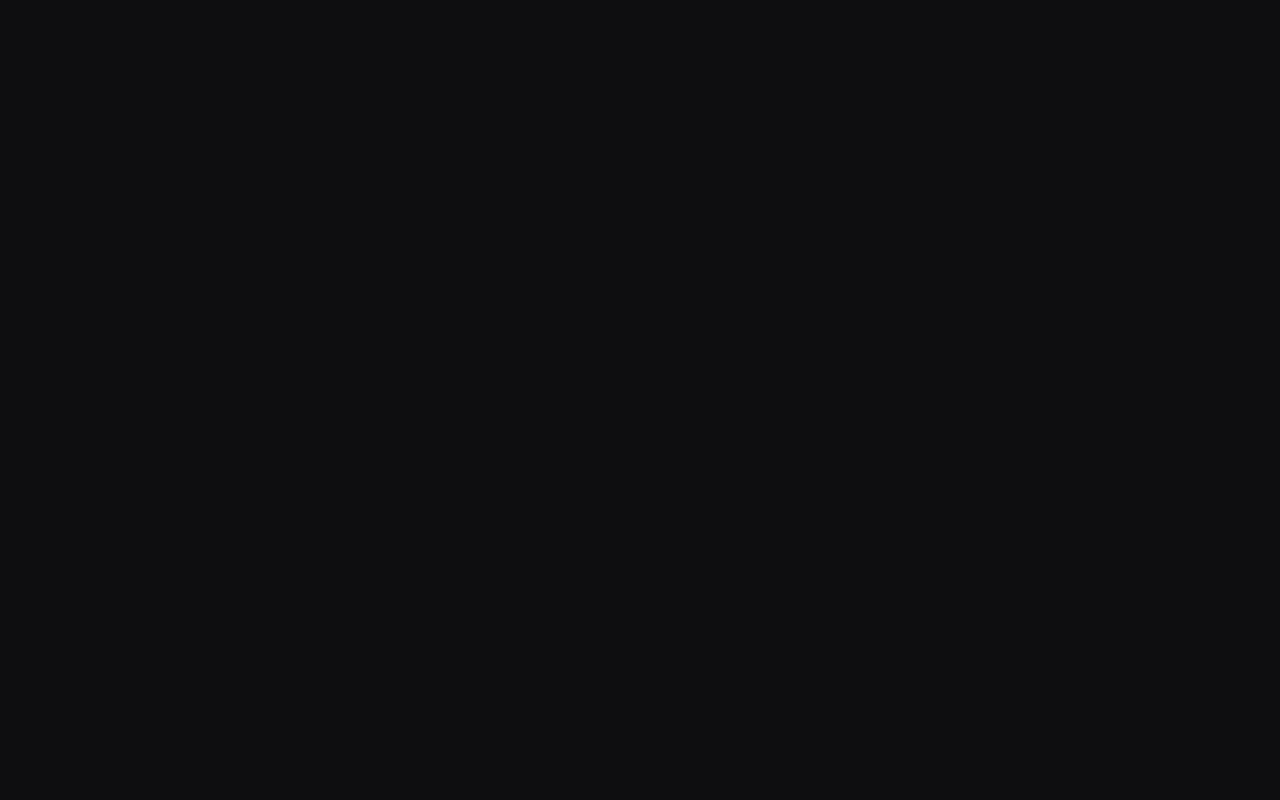
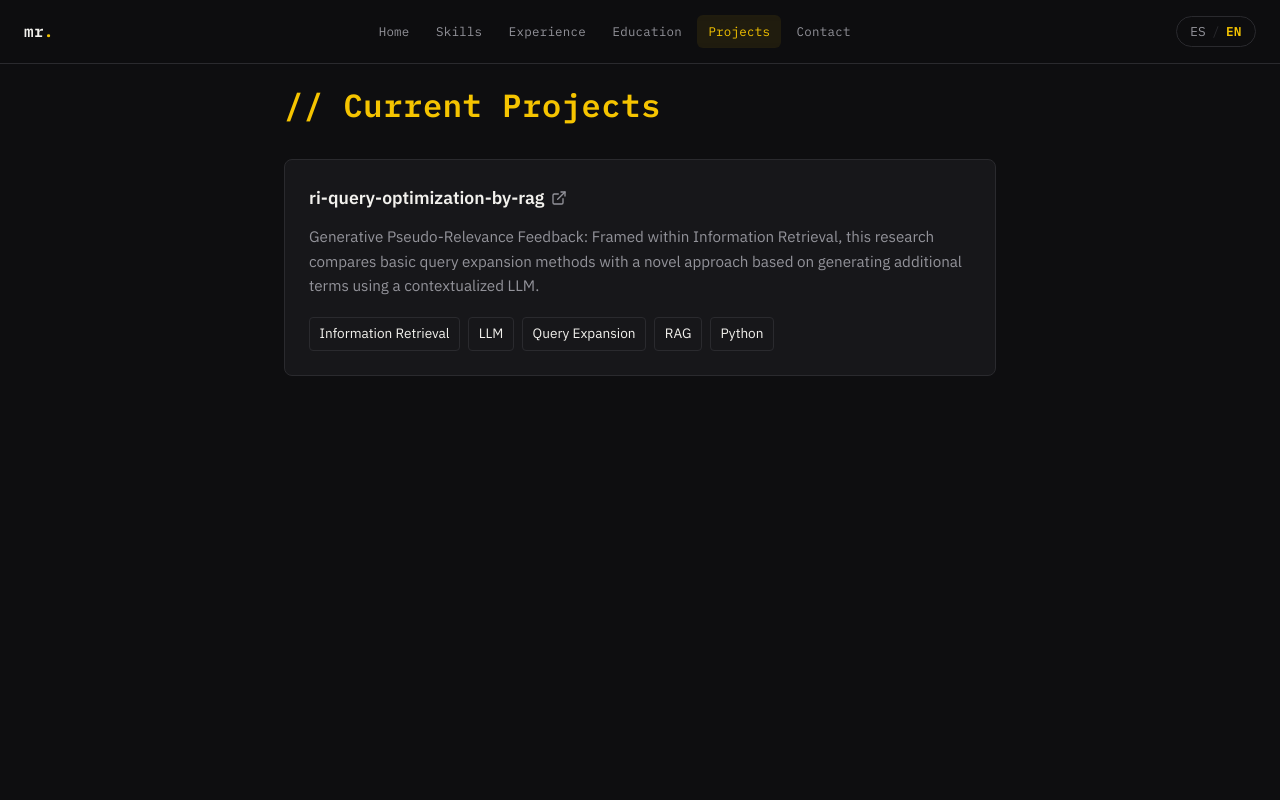
Before and after one commit to matiasrolon/my-portfolio, a React (Vite) app: page /projects in a window 1280 px wide. Before the commit this address had no page. Shown: the top 800 px of the page. Built offline with nearby package versions, Linux system fonts and the light colour scheme.

Commit message:
Add Download CV & projects section

```diff
--- a/src/App.jsx
+++ b/src/App.jsx
@@ -7,6 +7,7 @@ import Profile from "./components/Profile";
 import Skills from "./components/Skills";
 import Experience from "./components/Experience";
 import Education from "./components/Education";
+import Projects from "./components/Projects";
 import Contact from "./components/Contact";
 
 function getInitialLang() {
@@ -43,6 +44,7 @@ export default function App() {
         <Route path="/skills" element={<Skills t={t} />} />
         <Route path="/experience" element={<Experience t={t} />} />
         <Route path="/education" element={<Education t={t} />} />
+        <Route path="/projects" element={<Projects t={t} />} />
         <Route path="/contact" element={<Contact t={t} />} />
       </Route>
     </Routes>
--- a/src/components/Header.jsx
+++ b/src/components/Header.jsx
@@ -17,9 +17,14 @@ export default function Header({ t }) {
             </span>
           </h1>
           <p className="hero__location">{t.hero.location}</p>
-          <Link to="/contact" className="hero__cta">
-            {t.hero.cta} ↓
-          </Link>
+          <div className="hero__actions">
+            <Link to="/contact" className="hero__cta">
+              {t.hero.cta} ↓
+            </Link>
+            <a href={t.hero.cvHref} download className="hero__cv-btn">
+              {t.hero.cvLabel} ⤓
+            </a>
+          </div>
         </div>
       </div>
     </section>
--- /dev/null
+++ b/src/components/Projects.jsx
@@ -0,0 +1,45 @@
+export default function Projects({ t }) {
+  return (
+    <section className="section" id="projects">
+      <h2 className="section__title">// {t.projects.label}</h2>
+      <div className="projects__grid">
+        {t.projects.items.map((project) => (
+          <article className="project-card" key={project.name}>
+            <div className="project-card__header">
+              <h3 className="project-card__title">
+                <a href={project.url} target="_blank" rel="noopener noreferrer">
+                  {project.name}
+                  <svg
+                    className="project-card__icon"
+                    width="16"
+                    height="16"
+                    viewBox="0 0 24 24"
+                    fill="none"
+                    stroke="currentColor"
+                    strokeWidth="2"
+                    strokeLinecap="round"
+                    strokeLinejoin="round"
+                  >
+                    <path d="M18 13v6a2 2 0 0 1-2 2H5a2 2 0 0 1-2-2V8a2 2 0 0 1 2-2h6" />
+                    <polyline points="15 3 21 3 21 9" />
+                    <line x1="10" y1="14" x2="21" y2="3" />
+                  </svg>
+                </a>
+              </h3>
+            </div>
+            <p className="project-card__desc">{project.description}</p>
+            {project.tags && (
+              <ul className="tags">
+                {project.tags.map((tag) => (
+                  <li key={tag} className="tag">
+                    {tag}
+                  </li>
+                ))}
+              </ul>
+            )}
+          </article>
+        ))}
+      </div>
+    </section>
+  );
+}
--- a/src/content.js
+++ b/src/content.js
@@ -9,6 +9,7 @@ export const content = {
         { label: "Conocimientos", path: "/skills" },
         { label: "Experiencia laboral", path: "/experience" },
         { label: "Formación académica", path: "/education" },
+        { label: "Proyectos", path: "/projects" },
         { label: "Contacto", path: "/contact" },
       ],
     },
@@ -17,11 +18,13 @@ export const content = {
       role: "Software Developer",
       location: "Moreno, Buenos Aires, Argentina",
       cta: "Hablemos",
+      cvLabel: "Descargar CV",
+      cvHref: "/cv-es.pdf",
     },
     profile: {
       label: "Perfil",
       body: [
-        "Soy un desarrollador full stack que busca expandir su experiencia trabajando en un entorno que fomente la curiosidad y el trabajo en equipo.",
+        "Soy un desarrollador full stack con 7 años en el rubro que busca expandir su experiencia trabajando en un entorno que fomente la curiosidad y el trabajo en equipo.",
         "Mis áreas de mayor interés son el machine learning para modelos predictivos y los grandes modelos de lenguaje (LLMs), aplicándolos actualmente en el ámbito académico.",
         "En mi tiempo libre me apasiona leer ciencia ficción, hacer deporte y descubrir nuevas tecnologías.",
       ],
@@ -92,6 +95,18 @@ export const content = {
         },
       ],
     },
+    projects: {
+      label: "Proyectos actuales",
+      items: [
+        {
+          name: "ri-query-optimization-by-rag",
+          url: "https://github.com/matiasrolon/ri-query-optimization-by-rag",
+          description:
+            "Retroalimentación por pseudo-relevancia generativa: Enmarcada dentro del área de Recuperación de Información, se propone realizar una comparación entre los métodos básicos de expansión de consultas y uno nuevo basado en la generación de términos adicionales a través del uso de un LLM contextualizado.",
+          tags: ["Information Retrieval", "LLM", "Query Expansion", "RAG", "Python"],
+        },
+      ],
+    },
     contact: {
       label: "Contacto",
       //heading: "Hablemos",
@@ -116,6 +131,7 @@ export const content = {
         { label: "Skills", path: "/skills" },
         { label: "Experience", path: "/experience" },
         { label: "Education", path: "/education" },
+        { label: "Projects", path: "/projects" },
         { label: "Contact", path: "/contact" },
       ],
     },
@@ -124,11 +140,13 @@ export const content = {
       role: "Software Developer",
       location: "Buenos Aires, Argentina",
       cta: "Let's talk",
+      cvLabel: "Download CV",
+      cvHref: "/cv-en.pdf",
     },
     profile: {
       label: "Profile",
       body: [
-        "I am a full stack developer looking to expand my experience by working in an environment that fosters curiosity and teamwork.",
+        "I am a full stack developer with 7 years in the field looking to expand my experience working in an environment that fosters curiosity and teamwork.",
         "My main area of interest, both professionally and academically, is machine learning for predictive models and NLP tasks, with a growing focus on large language models (LLMs) and their applications.",
         "In my free time, I am passionate about reading sci-fi, staying active through sports, and discovering emerging technologies.",
       ],
@@ -199,6 +217,18 @@ export const content = {
         },
       ],
     },
+    projects: {
+      label: "Current Projects",
+      items: [
+        {
+          name: "ri-query-optimization-by-rag",
+          url: "https://github.com/matiasrolon/ri-query-optimization-by-rag",
+          description:
+            "Generative Pseudo-Relevance Feedback: Framed within Information Retrieval, this research compares basic query expansion methods with a novel approach based on generating additional terms using a contextualized LLM.",
+          tags: ["Information Retrieval", "LLM", "Query Expansion", "RAG", "Python"],
+        },
+      ],
+    },
     contact: {
       label: "Contact",
       heading: "Let's talk",
--- a/src/index.css
+++ b/src/index.css
@@ -391,6 +391,13 @@ a {
   font-size: 0.95rem;
 }
 
+.hero__actions {
+  display: flex;
+  align-items: center;
+  gap: 1.25rem;
+  flex-wrap: wrap;
+}
+
 .hero__cta {
   display: inline-block;
   font-family: var(--font-mono);
@@ -404,6 +411,27 @@ a {
 
 .hero__cta:hover {
   opacity: 0.7;
+}
+
+.hero__cv-btn {
+  display: inline-flex;
+  align-items: center;
+  gap: 0.3rem;
+  font-family: var(--font-mono);
+  font-size: 0.82rem;
+  text-decoration: none;
+  color: var(--accent);
+  background: rgba(245, 196, 0, 0.08);
+  border: 1px solid rgba(245, 196, 0, 0.3);
+  padding: 0.35rem 0.75rem;
+  border-radius: 6px;
+  transition: background-color 0.15s ease, border-color 0.15s ease, transform 0.15s ease;
+}
+
+.hero__cv-btn:hover {
+  background: rgba(245, 196, 0, 0.18);
+  border-color: var(--accent);
+  transform: translateY(-1px);
 }
 
 
@@ -609,6 +637,66 @@ a {
   color: var(--accent);
 }
 
+/* ---------- projects ---------- */
+
+.projects__grid {
+  display: flex;
+  flex-direction: column;
+  gap: 1.5rem;
+}
+
+.project-card {
+  border: 1px solid var(--line);
+  border-radius: 8px;
+  padding: 1.5rem;
+  background: var(--bg-raised);
+  transition: border-color 0.2s ease, transform 0.2s ease;
+}
+
+.project-card:hover {
+  border-color: rgba(245, 196, 0, 0.4);
+}
+
+.project-card__header {
+  margin-bottom: 0.75rem;
+}
+
+.project-card__title {
+  margin: 0;
+  font-size: 1.1rem;
+  font-weight: 600;
+}
+
+.project-card__title a {
+  display: inline-flex;
+  align-items: center;
+  gap: 0.4rem;
+  text-decoration: none;
+  color: var(--ink);
+  transition: color 0.15s ease;
+}
+
+.project-card__title a:hover {
+  color: var(--accent);
+}
+
+.project-card__icon {
+  color: var(--ink-muted);
+  transition: color 0.15s ease, transform 0.15s ease;
+}
+
+.project-card__title a:hover .project-card__icon {
+  color: var(--accent);
+  transform: translate(2px, -2px);
+}
+
+.project-card__desc {
+  color: var(--ink-muted);
+  line-height: 1.6;
+  margin: 0 0 1.25rem;
+  font-size: 0.95rem;
+}
+
 /* ---------- contact ---------- */
 
 .section--contact {
```
Also changed, not shown: 2 other files (tests, documents, lock files or other folders).
